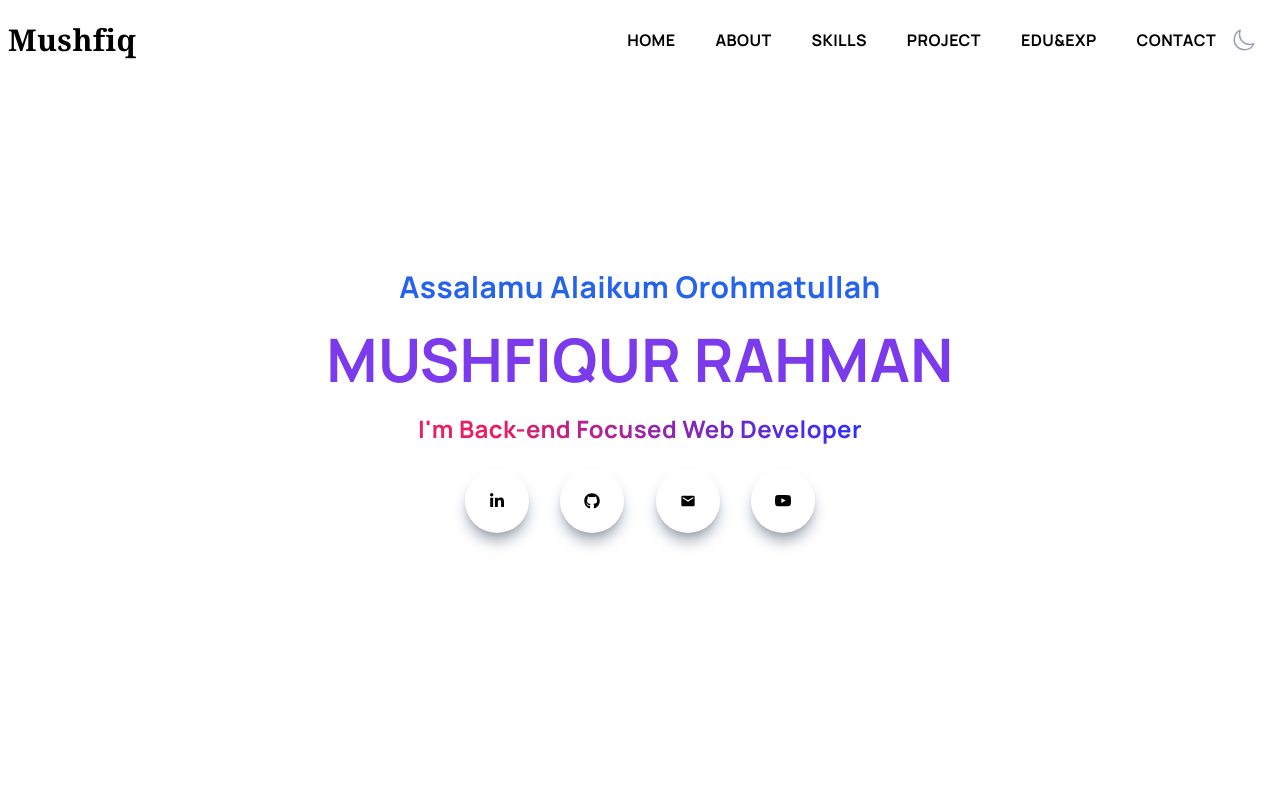
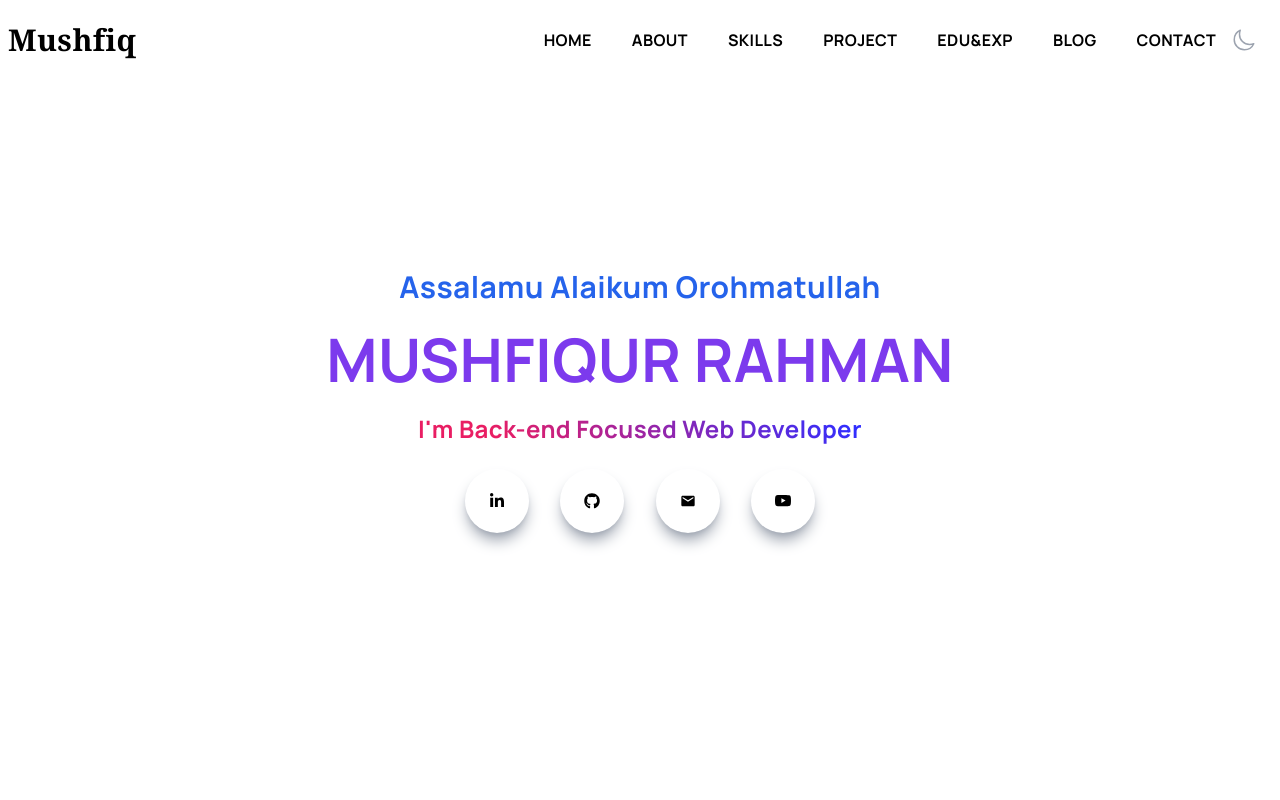
Before and after one commit to mushfiqur-rahman/portfolio, a Next.js app: page / in a window 1280 px wide. Shown: the top 800 px of the page. Built offline with nearby package versions, Linux system fonts and the light colour scheme.

Commit message:
blog link add

```diff
--- a/components/About.jsx
+++ b/components/About.jsx
@@ -49,13 +49,7 @@ const About = () => {
           </div>
         </div>
         <div className="w-full h-auto m-auto shadow-xl shadow-indigo-400 rounded-xl flex items-center p-4 hover:scale-105 ease-in duration-300">
-          <Image
-            src={MushfiqImg}
-            className="rounded-xl"
-            alt="MushfiqImg"
-            priority
-            sizes="100vh"
-          />
+          <Image src={MushfiqImg} alt="MushfiqImg" priority sizes="100vh" />
         </div>
       </div>
     </div>
--- a/components/Navbar.jsx
+++ b/components/Navbar.jsx
@@ -134,6 +134,19 @@ const Navbar = () => {
                 Edu&Exp
               </Link>
             </li>
+            <li
+              className="ml-10 font-bold hover:border-b dark:text-green-500"
+              role="none"
+            >
+              <Link
+                href="https://mushfiq.hashnode.dev"
+                role="menuitem"
+                target="_blank"
+                rel="noreferrer"
+              >
+                Blog
+              </Link>
+            </li>
 
             <li
               className="ml-10 font-bold hover:border-b dark:text-green-500"
@@ -238,6 +251,20 @@ const Navbar = () => {
                   className="py-4 font-bold hover:border-b dark:text-green-500"
                   role="none"
                 >
+                  <Link
+                    href="https://mushfiq.hashnode.dev"
+                    role="menuitem"
+                    target="_blank"
+                    rel="noreferrer"
+                  >
+                    Blog
+                  </Link>
+                </li>
+                <li
+                  onClick={() => setNav(false)}
+                  className="py-4 font-bold hover:border-b dark:text-green-500"
+                  role="none"
+                >
                   <Link href="/contact" role="menuitem">
                     Contact
                   </Link>
--- a/components/ProjecItem.jsx
+++ b/components/ProjecItem.jsx
@@ -17,7 +17,7 @@ const ProjectItem = ({ title, backgroundImg, projectUrl, tech }) => {
         <p className="pb-4 pt-2 text-white text-center">{tech}</p>
         <Link href={projectUrl}>
           <p className="text-center py-3 rounded-lg bg-white text-gray-700 font-bold text-lg cursor-pointer">
-            See More
+            Project Details
           </p>
         </Link>
       </div>
```
